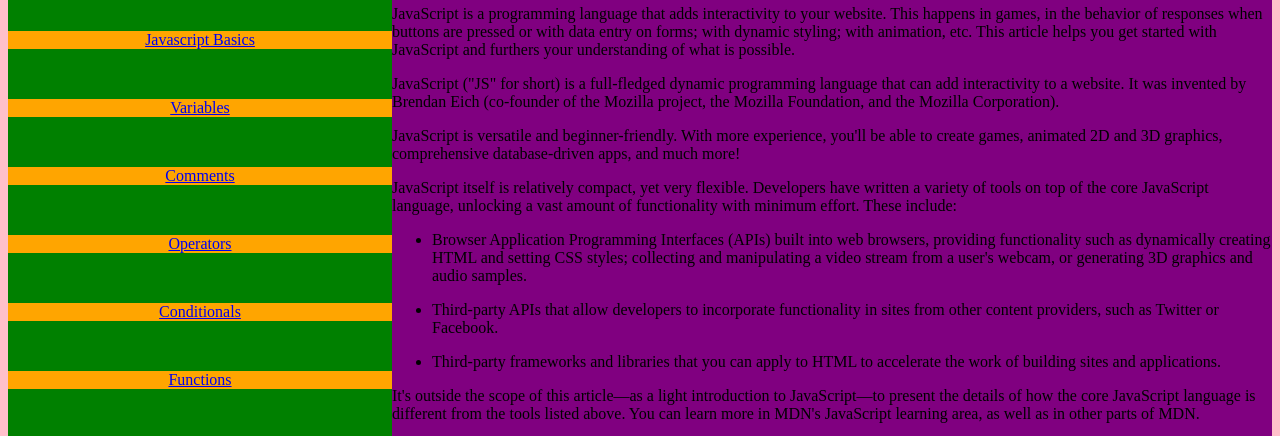
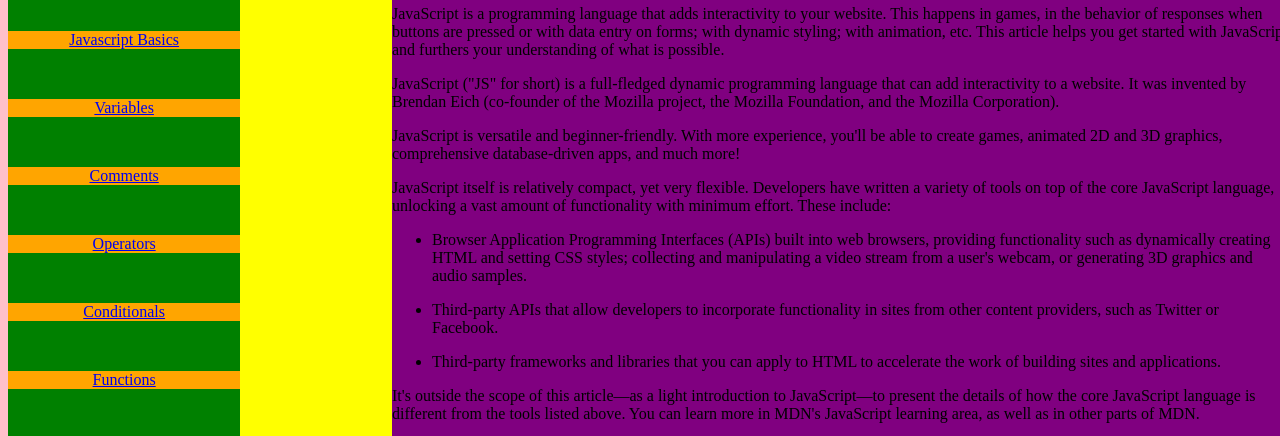
Before and after one commit to KRobertsUX/technical-documentation, a plain HTML site: page index.html in a window 1280 px wide. Shown: the part 70-506 px from the top of the page. Drawn offline with Linux system fonts and the light colour scheme.

Commit message:
Update styles.css
update of grid styling

```diff
--- a/styles.css
+++ b/styles.css
@@ -1,35 +1,33 @@
 body {
     background-color: pink;
-
 }
 
 #navbar {
     background-color: green;
     position: fixed;
-    width: 30vw;
-    height: 100vh;
     grid-area: navbar;
+}
+#main-doc {
+    background-color: purple;
+   grid-area: main;
 }
 
 .container {
+    width: 100%;
     display: grid;
-    grid-template-columns: 30vw auto;
+    grid-template-columns: 30vw 70vw;
+    grid-template-rows: 100vh;
     background-color: yellow;
+    grid-template-areas: "navbar main"
+                         "navbar main"  ;
 }
-
-
-
 
 
 #navbar ul {
     list-style-type: none;
     padding-left: 0;
 }
-#main-doc {
-    background-color: purple;
-   grid-column-start: 2;
-   grid-area: main;
-}
+
 #navbar li {
     margin: 50px 0;
     text-align: center;
```
